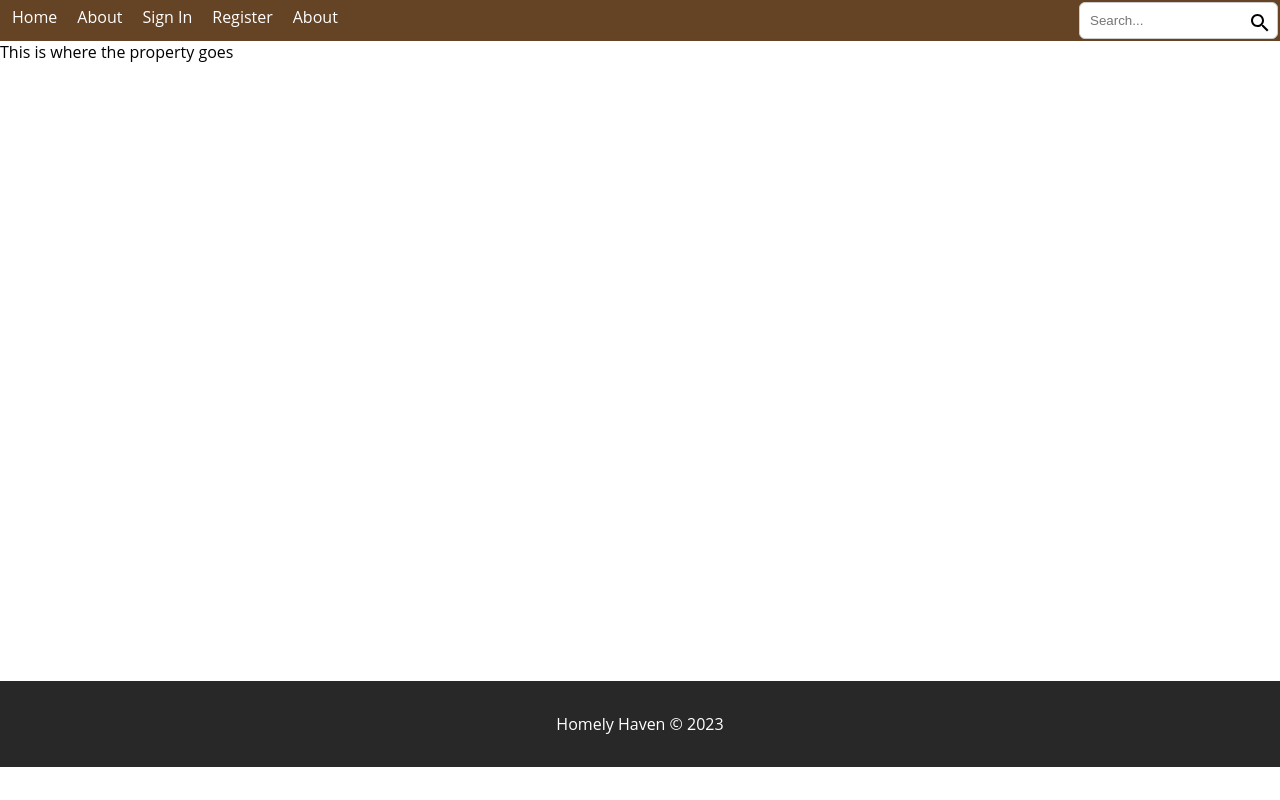
After one commit to ChrisBriant/homely_haven, a Django app: template website/templates/website/property.html in a window 1280 px wide. The commit adds this page. Run offline with Django 4.2, Linux system fonts and the light colour scheme; the template is opened without the code that fills it, so the values that code supplies are empty.

Commit message:
Added the property page to start work on

```diff
--- a/property/static/custom/css/style.css
+++ b/property/static/custom/css/style.css
@@ -31,6 +31,10 @@ html, body {
 
 h1 {
     text-align: center;
+}
+
+main {
+    min-height: 78vh;
 }
 
 
--- a/property/templates/main.html
+++ b/property/templates/main.html
@@ -2,7 +2,7 @@
 <html lang="en">
 
 <head>
-    <title>Advent Calendar</title>
+    <title>Homely Haven - Estate Agents UK</title>
     <meta charset="utf-8" />
     <meta name="viewport" content="width=device-width, initial-scale=1">
     <meta name="description" content="Advent calendar creation">
--- /dev/null
+++ b/website/templates/website/property.html
@@ -0,0 +1,9 @@
+{% extends "main.html" %}
+
+{% block content %}
+    <section id="property-section">
+        <div class="property-display">
+            <p>This is where the property goes</p>
+        </div>
+    </section>
+{% endblock %}
--- a/website/urls.py
+++ b/website/urls.py
@@ -6,6 +6,7 @@ urlpatterns = [
     re_path(r'^search/(?P<page_no>\d+)/$', views.search, name='search'),
     re_path(r'^getavailableslots/$', views.get_availabile_slots, name='getavailableslots'),
     re_path(r'^bookslot/$', views.book_slot, name='bookslot'),
+    re_path(r'^viewproperty/(?P<property_id>\d+)/$',views.view_property,name='viewproperty'),
     #re_path(r'^profile/$', views.profile, name='profile'),
     #re_path(r'^postassignment/$', views.post_assignment, name='postassignment'),
     #re_path(r'^findskills/$', views.skills_search, name='findskills'),
```
Also changed, not shown: website/views.py (+15 -0 lines).
